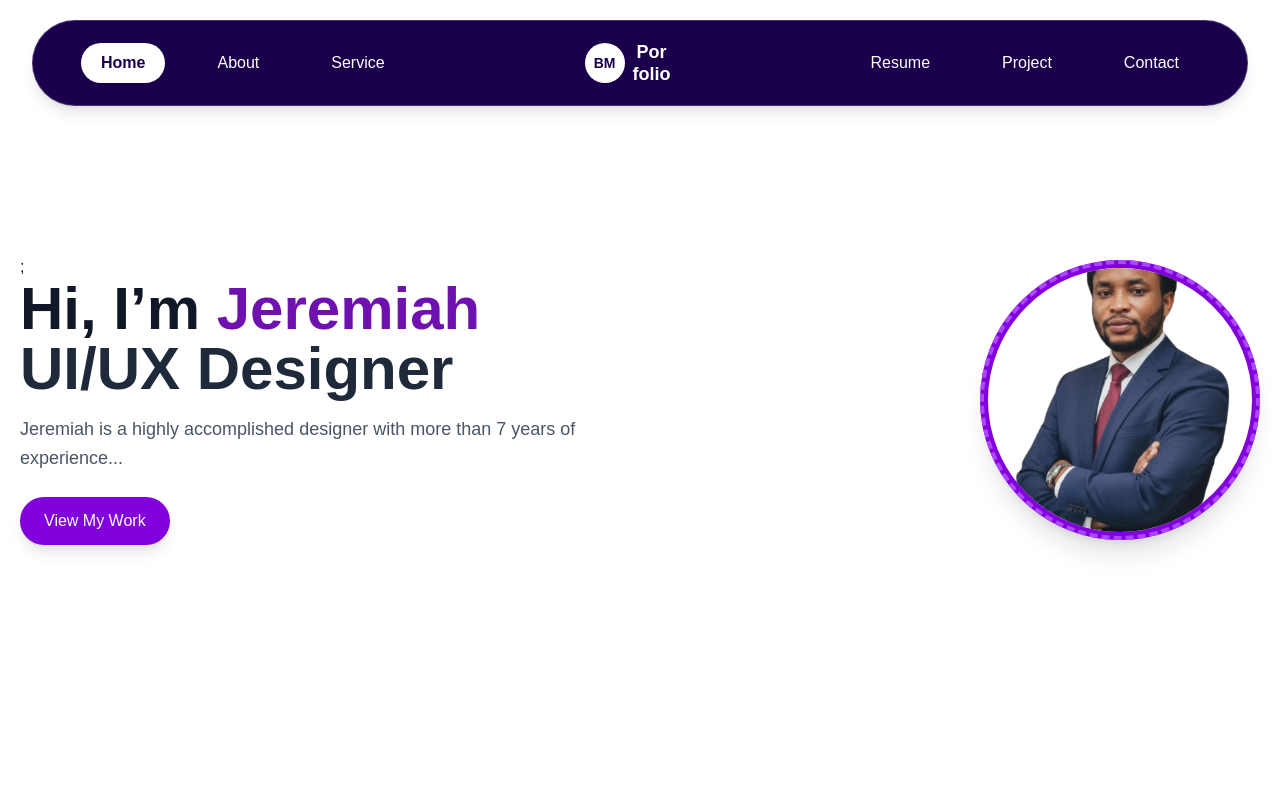
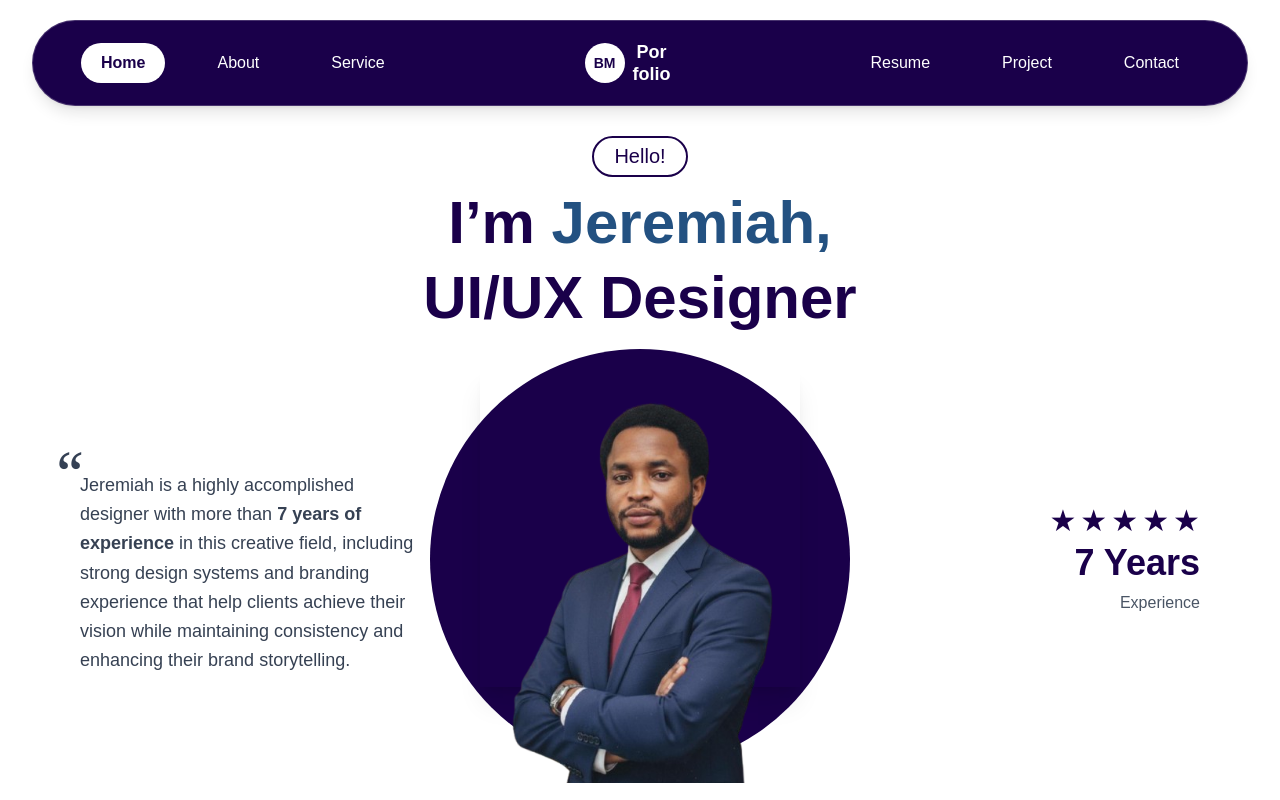
Before and after one commit to jeremiahadebay/Jerry-Portfolio, a Next.js app: page / in a window 1280 px wide. Built offline with nearby package versions, Linux system fonts and the light colour scheme.

Commit message:
Added framer motion plus added somethings

```diff
--- a/src/app/components/herosection.tsx
+++ b/src/app/components/herosection.tsx
@@ -1,52 +1,90 @@
-'use client';
+"use client";
 
-import { motion } from 'framer-motion'
-import Image from 'next/image'
+import { motion } from "framer-motion";
+import Image from "next/image";
 
 export default function HeroSection() {
   return (
-    <section className="min-h-screen flex flex-col md:flex-row justify-between items-center max-w-7xl mx-auto px-5 py-20">
+    <section className="flex flex-col items-center justify-center px-6 md:px-20 py-24 bg-white text-[#1A004A] relative overflow-hidden">
+      {/* === TOP HEADING SECTION === */}
       <motion.div
-        initial={{ x: -100, opacity: 0 }}
-        animate={{ x: 0, opacity: 1 }}
-        transition={{ duration: 1 }}
-        className="max-w-xl"
-      >;
-        <h1 className="text-4xl md:text-6xl font-bold text-gray-900 mb-4">
-          Hi, I’m <span className="text-purple-800">Jeremiah</span><br />
-          <span className="text-gray-800">UI/UX Designer</span>
+        initial={{ opacity: 0, y: -20 }}
+        animate={{ opacity: 1, y: 0 }}
+        transition={{ duration: 0.8 }}
+        className="text-center mb-20 z-10"
+      >
+        <p className="inline-block text-center text-[20px] font-medium border-2 border-[#1A004A] bg-[#fffff] text-[#1A004A] px-5 py-1 rounded-full text-sm font-medium mt-10 mb-2">
+          Hello!
+        </p>
+
+        <h1 className="text-4xl font-600 font-semibold md:text-6xl leading-tight mb-4">
+          I’m <span className="text-[#235181]">Jeremiah,</span> <br /> UI/UX Designer
         </h1>
-        <p className="text-gray-600 text-lg leading-relaxed mb-6">
-          Jeremiah is a highly accomplished designer with more than 7 years of experience...
-        </p>
-        <motion.button
-          whileHover={{ scale: 1.05 }}
-          whileTap={{ scale: 0.95 }}
-          className="px-6 py-3 bg-purple-700 text-white rounded-full shadow-lg hover:bg-purple-800 transition-all"
-        >
-          View My Work
-        </motion.button>
       </motion.div>
 
-      <motion.div
-        initial={{ scale: 0 }}
-        animate={{ scale: 1 }}
-        transition={{ duration: 1, type: 'spring', stiffness: 100 }}
-        className="relative mt-10 md:mt-0"
-      >
-        <Image
-          src={"/jerryherosection.png"}
-          alt="Jeremiah photo"
-          width={200}
-          height={200}
-          className="rounded-full object-cover border-8 border-purple-700 shadow-xl w-[280px] h-[280px]"
-        />
+      {/* === MAIN GRID SECTION === */}
+      <div className="grid grid-cols-1 md:grid-cols-3 gap-10 items-center justify-center w-full max-w-7xl">
+        {/* LEFT COLUMN - DESCRIPTION */}
         <motion.div
-          animate={{ rotate: [0, 360] }}
-          transition={{ repeat: Infinity, duration: 12, ease: "linear" }}
-          className="absolute inset-0 border-4 border-dashed border-purple-500 rounded-full"
-        />
-      </motion.div>
+          initial={{ opacity: 0, y: 20 }}
+          animate={{ opacity: 1, y: 0 }}
+          transition={{ duration: 0.8 }}
+          className="flex flex-col items-center md:items-start text-center md:text-left px-4 md:px-0 space-y-6"
+        >
+          <p className="text-gray-700 text-[#344054] font-400 text-base md:text-lg max-w-md relative leading-relaxed">
+            <span className="text-6xl text-[#344054] font-serif absolute -left-6 top-0">“</span> <br />
+            Jeremiah is a highly accomplished designer with more than{" "}
+            <span className="font-semibold">7 years of experience</span> in this
+            creative field, including strong design systems and branding experience
+            that help clients achieve their vision while maintaining consistency
+            and enhancing their brand storytelling.
+          </p>
+        </motion.div>
+
+        {/* CENTER COLUMN - IMAGE WITH BACKGROUND */}
+        <motion.div
+          initial={{ opacity: 0, scale: 0.9 }}
+          animate={{ opacity: 1, scale: 1 }}
+          transition={{ delay: 0.3, duration: 0.8 }}
+          className="flex justify-center items-center relative z-10"
+        >
+          {/* Background Circle */}
+          <div className="absolute w-[330px] h-[636px] md:w-[420px] md:h-[420px] bg-[#1A004A] rounded-full"></div>
+
+          {/* Portrait */}
+          <div className="w-64 h-64 md:w-80 md:h-80 z-10 -mt-10 md:-mt-16 shadow-xl relative">
+            <Image
+              src="/jerryherosection.png"
+              alt="Jeremiah portrait"
+              width={350}
+              height={350}
+              className="object-cover rounded-full"
+            />
+          </div>
+        </motion.div>
+
+        {/* RIGHT COLUMN - EXPERIENCE TEXT */}
+        <motion.div
+          initial={{ opacity: 0, y: 20 }}
+          animate={{ opacity: 1, y: 0 }}
+          transition={{ delay: 0.4, duration: 0.8 }}
+          className="flex flex-col items-center md:items-end justify-center text-center md:text-right px-4 md:px-0 space-y-2"
+        >
+          <div className="flex space-x-1 text-3xl text-[#1A004A] mb-1">
+            <span>★</span>
+            <span>★</span>
+            <span>★</span>
+            <span>★</span>
+            <span>★</span>
+          </div>
+          <h3 className="text-[#1A004A] font-extrabold text-3xl md:text-4xl">
+            7 Years
+          </h3>
+          <p className="text-gray-600 font-medium text-sm md:text-base">
+            Experience
+          </p>
+        </motion.div>
+      </div>
     </section>
-  )
-};
+  );
+}
--- a/src/app/components/nav.tsx
+++ b/src/app/components/nav.tsx
@@ -1,14 +1,15 @@
 'use client';
 
 import Link from 'next/link';
-// import Image from 'next/image';
 import { usePathname } from 'next/navigation';
-import { useState } from 'react';
+import { useState, useEffect } from 'react';
 import { Menu, X } from 'lucide-react';
 
 export default function Navbar() {
   const pathname = usePathname();
   const [open, setOpen] = useState(false);
+  const [visible, setVisible] = useState(true);
+  const [lastScrollY, setLastScrollY] = useState(0);
 
   const leftLinks = [
     { name: 'Home', href: '/' },
@@ -22,9 +23,30 @@ export default function Navbar() {
     { name: 'Contact', href: '/contact' },
   ];
 
+  // === Hide navbar on scroll down, show on scroll up ===
+  useEffect(() => {
+    const handleScroll = () => {
+      const currentScrollY = window.scrollY;
+      if (currentScrollY > lastScrollY && currentScrollY > 100) {
+        // scrolling down
+        setVisible(false);
+      } else {
+        // scrolling up
+        setVisible(true);
+      }
+      setLastScrollY(currentScrollY);
+    };
+
+    window.addEventListener('scroll', handleScroll);
+    return () => window.removeEventListener('scroll', handleScroll);
+  }, [lastScrollY]);
+
   return (
-    <nav className="fixed top-5 left-1/2 -translate-x-1/2 z-50 w-[1298px] max-w-[95%] bg-[#1A004A] h-[86px] rounded-[50px] border border-white/20 shadow-lg px-8 md:px-12 flex items-center justify-between">
-
+    <nav
+      className={`fixed top-5 left-1/2 -translate-x-1/2 z-50 w-[1298px] max-w-[95%] bg-[#1A004A] h-[86px] rounded-[50px] border border-white/20 shadow-lg px-8 md:px-12 flex items-center justify-between transition-transform duration-500 ${
+        visible ? 'translate-y-0' : '-translate-y-[120%]'
+      }`}
+    >
       {/* === LEFT LINKS === */}
       <div className="hidden md:flex items-center space-x-8">
         {leftLinks.map((link) => (
```
